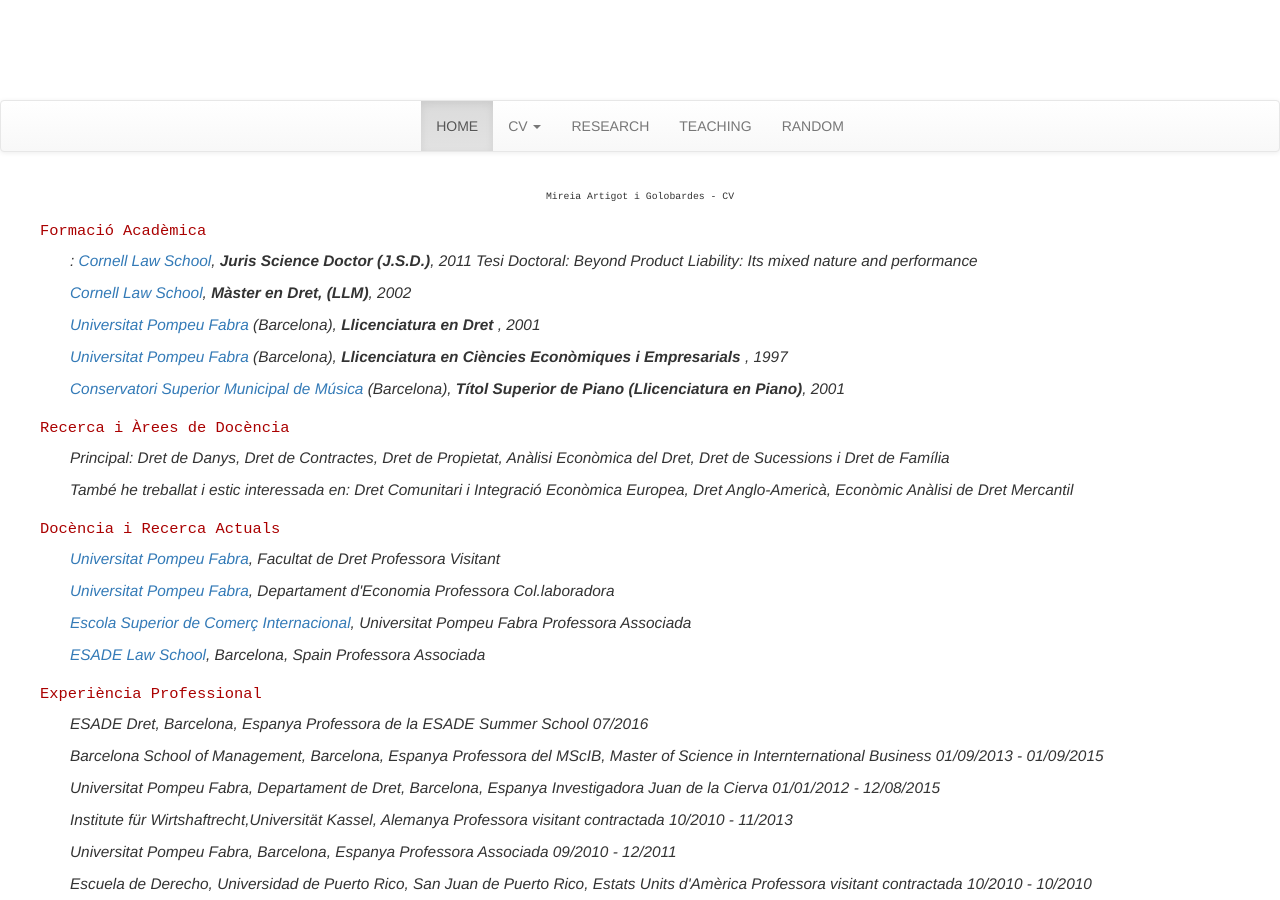
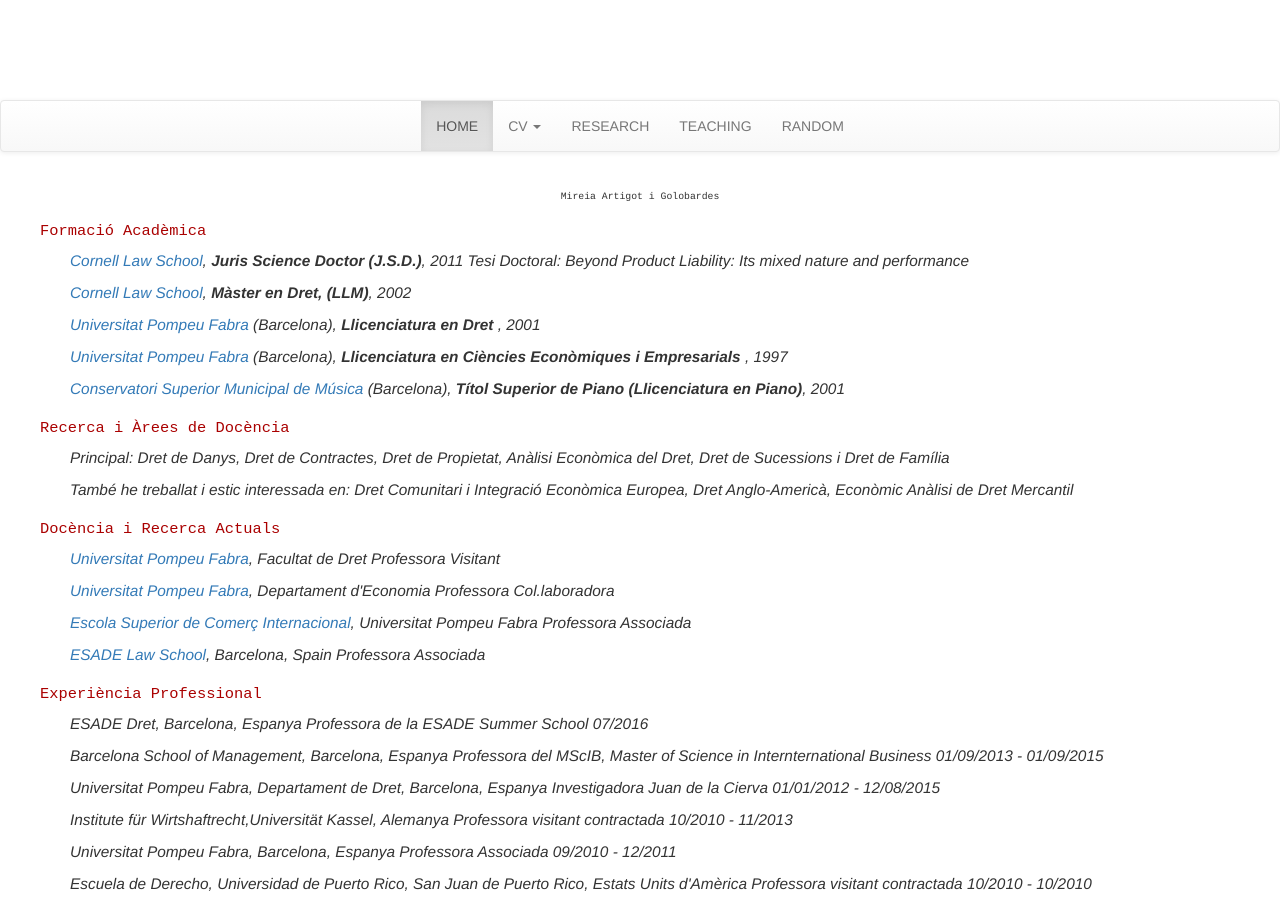
Before and after one commit to JohnPalmer/mireiaartigot, a Jekyll site: the page built from cv/ca/index.md, in a window 1280 px wide and 900 px high. Built offline with Jekyll 4.4.1, drawn with Linux system fonts in a browser that asks for light colours; nearby versions of some CDN libraries; our own code applies the rules of GitHub Pages for plain Markdown files.

```diff
--- a/cv/ca/index.md
+++ b/cv/ca/index.md
@@ -3,11 +3,11 @@ layout: cv
 lang: en
 ---
 
-# Mireia Artigot i Golobardes - CV
+# Mireia Artigot i Golobardes
 
 ## Formació Acadèmica
 
-:       [Cornell Law School](http://www.lawschool.cornell.edu/), **Juris Science Doctor (J.S.D.)**, 2011
+[Cornell Law School](http://www.lawschool.cornell.edu/), **Juris Science Doctor (J.S.D.)**, 2011
 Tesi Doctoral: Beyond Product Liability: Its mixed nature and performance
 
 [Cornell Law School](http://www.lawschool.cornell.edu/), **Màster en Dret, (LLM)**, 2002
```
